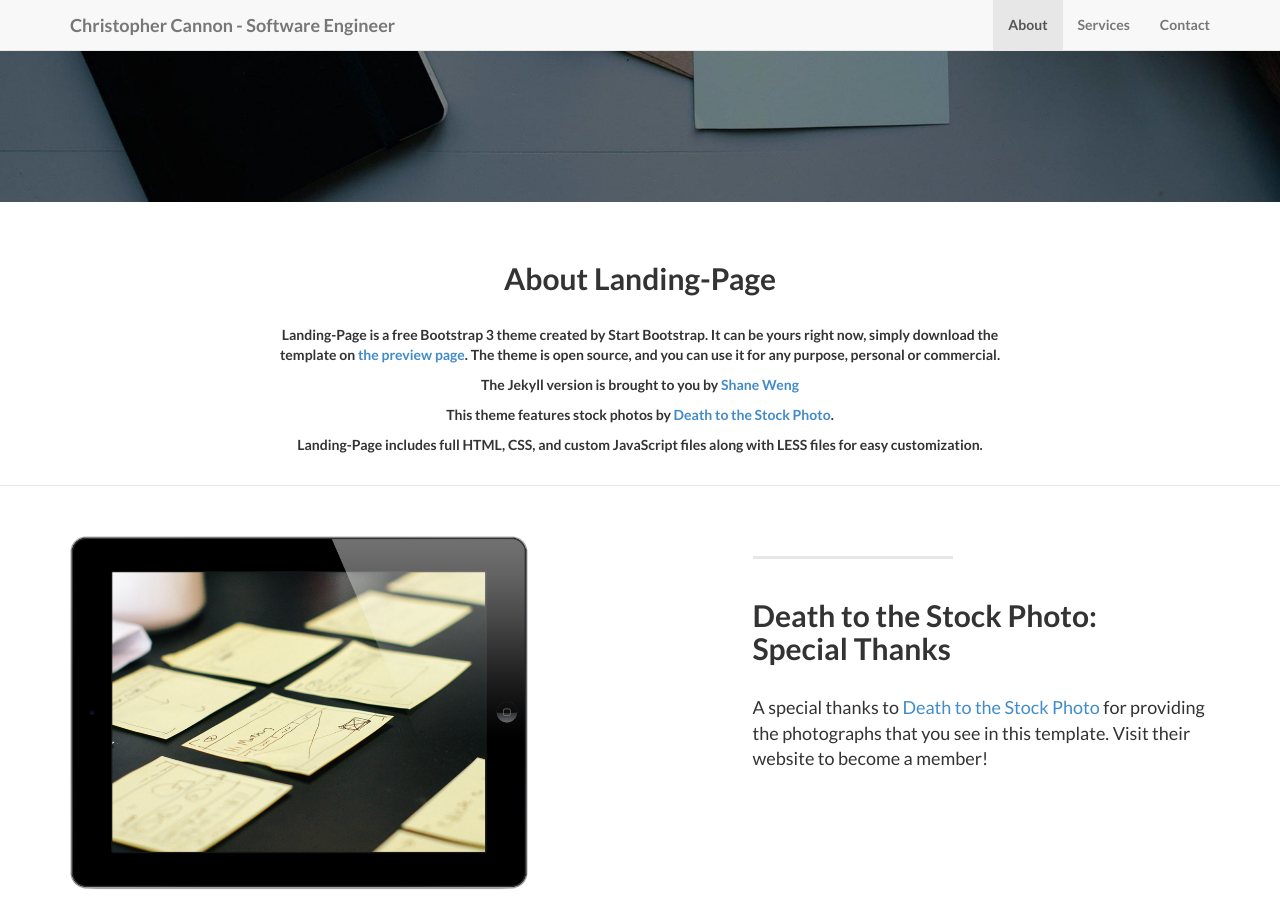
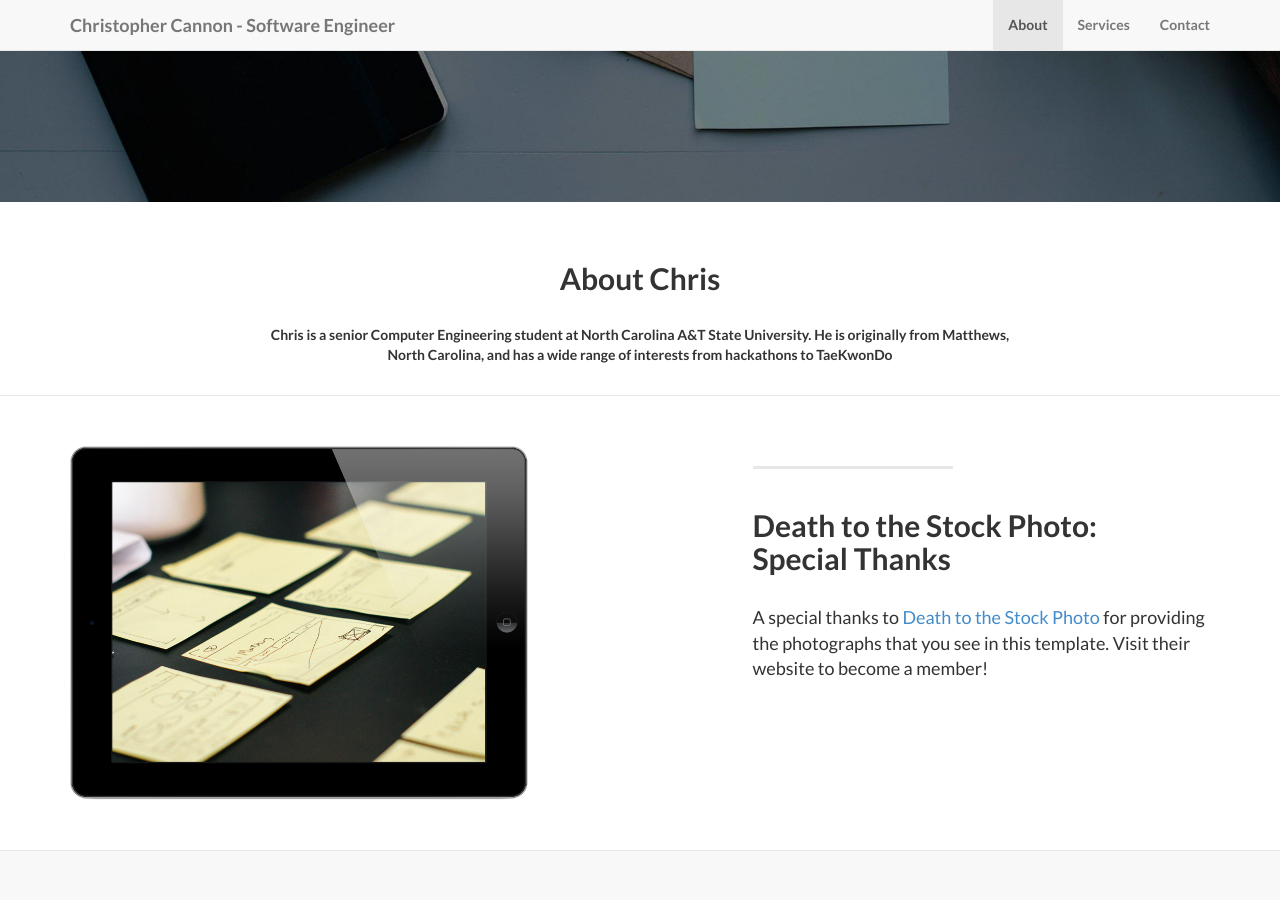
Before and after one commit to ccannon94/ccannon94.github.io, a Jekyll site: the page built from index.html, in a window 1280 px wide and 900 px high, scrolled down 575 px. Built offline with Jekyll 4.4.1, drawn with Linux system fonts in a browser that asks for light colours.

Commit message:
Update about

```diff
--- a/_includes/about.html
+++ b/_includes/about.html
@@ -3,12 +3,9 @@
         <div class="row">
             <div class="col-lg-8 col-lg-offset-2">
               <br/><br/>
-              <h2>About Landing-Page</h2>
+              <h2>About Chris</h2>
               <br/>
-                <p>Landing-Page is a free Bootstrap 3 theme created by Start Bootstrap. It can be yours right now, simply download the template on <a href="http://startbootstrap.com/template-overviews/landing-page/">the preview page</a>. The theme is open source, and you can use it for any purpose, personal or commercial.</p>
-                <p>The Jekyll version is brought to you by <a href="https://github.com/swcool">Shane Weng</a></p>
-                <p>This theme features stock photos by <a href="http://join.deathtothestockphoto.com//">Death to the Stock Photo</a>.</p>
-                <p>Landing-Page includes full HTML, CSS, and custom JavaScript files along with LESS files for easy customization.</p>
+                <p>Chris is a senior Computer Engineering student at North Carolina A&T State University. He is originally from Matthews, North Carolina, and has a wide range of interests from hackathons to TaeKwonDo</p>
                 <br/>
               </div>
         </div>
```
